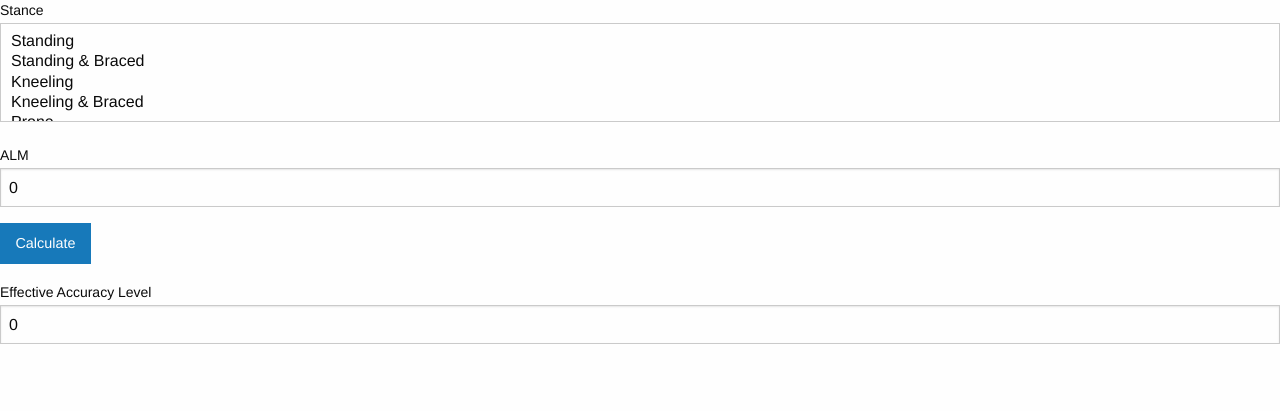
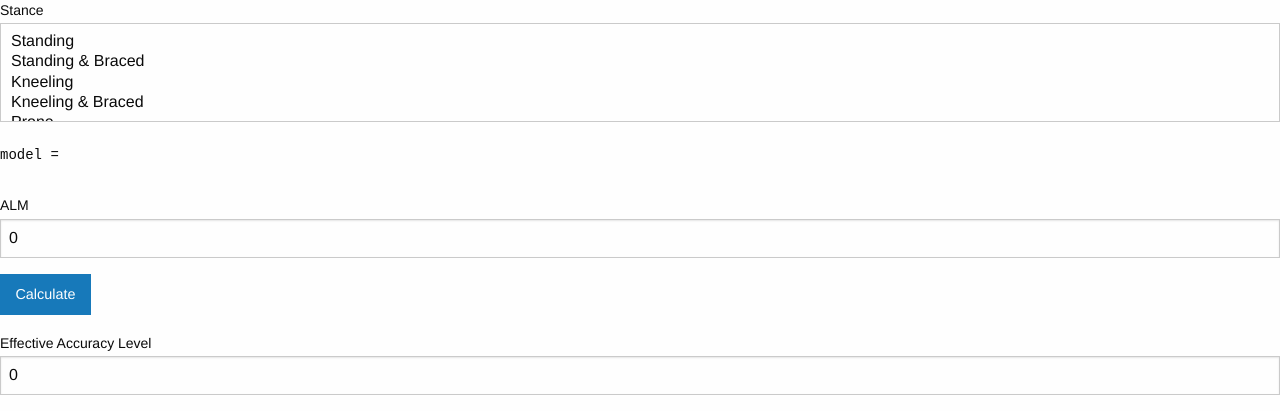
Before and after one commit to BarkBarkUnyu/project-raven, a plain HTML site: page index.html in a window 1280 px wide. Shown: the part 595-1006 px from the top of the page. Before the commit the page ends 955 px from the top, so only its background shows below. Drawn offline with nearby package versions, Linux system fonts and the light colour scheme.

Commit message:
no message

```diff
--- a/index.html
+++ b/index.html
@@ -46,6 +46,7 @@
                     <select ng-model="selectMultipleAlmShooterStance" ngChance="shooterStance()" multiple>
                         <option ng-repeat="stance in table4B" ng-value="stance.alm">{{stance.stance}}</option>
                     </select>
+                    <pre>model = {{selectMultipleAlmShooterStance | json}}</pre><br/>
                 </label>
                 <label>
                     ALM
```
